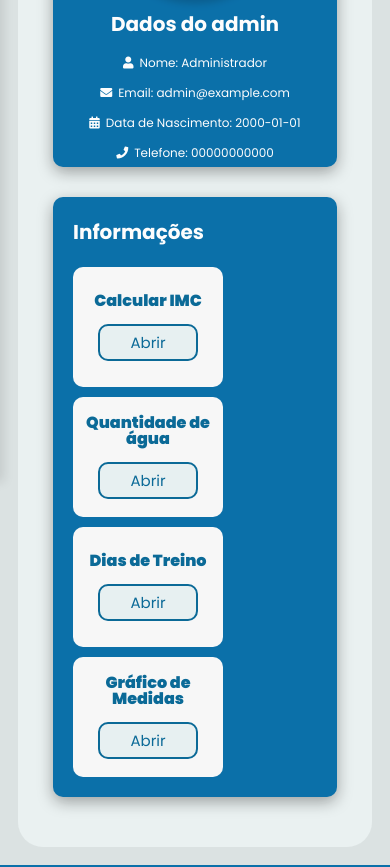
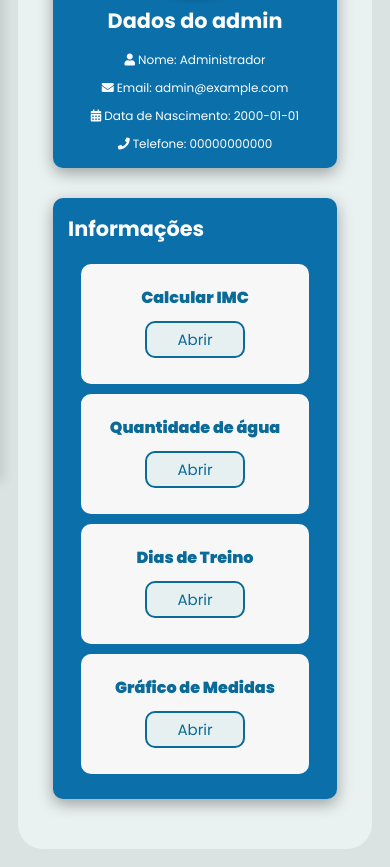
Before and after one commit to karinesouza06/TechFit, a Flask app: page /profile in a window 390 px wide. Shown: the part 362-1229 px from the top of the page. Run offline with Flask 3, Linux system fonts and the light colour scheme; a user stored in the database is signed in; data comes from the database, SQL or seed files in the repository; data that the repository does not hold is empty; some libraries are stand-ins or nearby versions.

Commit message:
Update profile.html

```diff
--- a/TechFit/templates/profile.html
+++ b/TechFit/templates/profile.html
@@ -565,15 +565,19 @@
             flex-direction: column;
             align-items: center;
             justify-content: center;
-            gap: 12px;
+            gap: 10px;
             width: 100%;
+        }
+
+        .profile-info2 {
+            justify-content: center;
         }
 
         .profile-info1 .info-item {
             display: flex;
             align-items: center;
-            gap: 6px;
-            font-size: 13px;
+            gap: 3px;
+            font-size: 12px;
             color: var(--techfit-200);
         }
 
@@ -603,7 +607,7 @@
 
         .info2-items {
             flex: 1 1 100%;
-            max-width: 100%;
+            max-width: 90%;
         }
 
         .profile-img {
@@ -682,7 +686,7 @@
     /* Ajustes responsivos para modais */
     @media screen and (max-width: 789px) {
         #title {
-            font-size: 1.8rem !important;
+            font-size: 1.6rem !important;
             white-space: normal !important;
             word-wrap: break-word !important;
         }
@@ -693,14 +697,18 @@
         .modal-content {
             width: 90% !important;
             margin: 5% auto !important;
+            justify-content: center;
+            display: flex;
         }
 
         #container {
+            height: 80%;
             width: 100% !important;
             flex-direction: column;
         }
 
         #calculator {
+            border-radius: 9px;
             width: 100% !important;
             padding: 15px !important;
         }
@@ -815,10 +823,10 @@
         font-size: 14px;
     }
 
-    .info2-items {
+    /* .info2-items {
         flex: 1 1 calc(50% - 10px);
         max-width: calc(50% - 10px);
-    }
+    } */
 
     #calculate, #calcularAgua, #registrarTreino {
         width: 80%;
@@ -848,6 +856,54 @@
     .input-field input {
         font-size: 1rem;
     }
+}
+
+@media (max-width: 480px) {
+            .profile-container1,
+            .profile-container2 {
+                padding: 15px;
+            }
+
+            .profile-info2 {
+                justify-content: center;
+                margin-bottom: 10px;
+            }
+
+            .profile-info1 .info-item i {
+                color: #ffff;
+                font-size: 12px;
+            }
+
+            .picture {
+                width: 70%;
+                padding-top: 70%;
+            }
+
+            .profile-container1 h2 {
+                font-size: 1.3rem;
+            }
+
+            .profile-container2 h1 {
+                font-size: 1.3rem;
+
+
+            }
+
+            .profile-info1 .info-item {
+                display: flex;
+                align-items: center;
+                font-size: 12px;
+                gap: 3px;
+            }
+
+            .input-group {
+                gap: 12px;
+            }
+
+            .continue-button button {
+                font-size: 15px;
+            }
+
         }
 
 </style>
```
Lines whose indentation alone changed are shown as unchanged.
